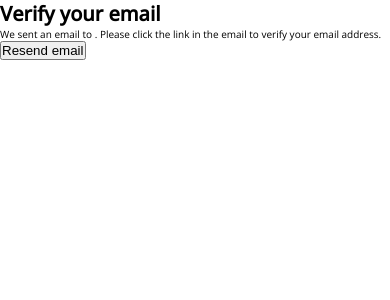
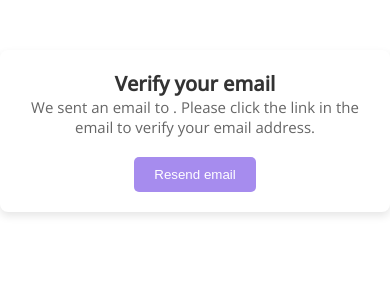
Before and after one commit to Furkan-Ozdemir/simple-crm, a React (Vite) app: page /verify-email in a window 390 px wide. Shown: the top 300 px of the page. Built offline with nearby package versions, Linux system fonts and the light colour scheme; no server answers.

Commit message:
Refactor email component styles and responsiveness

```diff
--- a/src/components/Email/Email.jsx
+++ b/src/components/Email/Email.jsx
@@ -1,7 +1,21 @@
+/* eslint-disable react/prop-types */
 import "./Email.scss";
-export default function Email() {
+export default function Email({
+  name,
+  topic,
+  email,
+  setEmailBody,
+  body,
+  setTopic,
+  setName,
+}) {
+  const handleEmail = () => {
+    setEmailBody(body);
+    setTopic(topic);
+    setName(name);
+  };
   return (
-    <div className="email">
+    <div className="email" onClick={handleEmail}>
       <div className="email__date">6d ago</div>
       <div className="email__star">
         <svg
@@ -20,9 +34,9 @@ export default function Email() {
           <img src="/images/placeholder-person.jpg" alt="" />
         </div>
         <div className="email__sender__fields">
-          <div className="email__sender__fields__name">John Smith</div>
-          <div className="email__sender__fields__topic">Re: Hire me </div>
-          <div className="email__sender__fields__email">john@email.com</div>
+          <div className="email__sender__fields__name">{name}</div>
+          <div className="email__sender__fields__topic">{topic} </div>
+          <div className="email__sender__fields__email">{email}</div>
         </div>
       </div>
     </div>
--- a/src/components/Email/Email.scss
+++ b/src/components/Email/Email.scss
@@ -46,11 +46,19 @@
         font-size: 1.5rem;
         font-weight: bold;
         margin-bottom: 0.5rem;
+        max-width: 150px;
+        overflow: hidden;
+        white-space: nowrap;
+        text-overflow: ellipsis;
       }
       &__topic {
         font-size: 1.2rem;
         font-weight: 500;
         margin-bottom: 0.3rem;
+        max-width: 150px;
+        overflow: hidden;
+        white-space: nowrap;
+        text-overflow: ellipsis;
       }
       &__email {
         color: #7f8c8d;
--- a/src/components/EmailList/EmailList.jsx
+++ b/src/components/EmailList/EmailList.jsx
@@ -1,27 +1,68 @@
+/* eslint-disable react/prop-types */
 import Email from "../Email/Email";
 import "./EmailList.scss";
 
-export default function EmailList() {
+export default function EmailList({
+  searchTerm,
+  setEmailBody,
+  setTopic,
+  setName,
+}) {
+  const emails = [
+    {
+      name: "Furkan Özdemir",
+      topic: "Applying for a job in Rutilea",
+      email: "ozthefur@gmail.com",
+      body: "Hey there, I would like to work with you !",
+    },
+    {
+      name: "Tsugumi Ohba",
+      topic: "New Anime Incoming",
+      email: "a@b.com",
+      body: " Hello, I am working on Death Note 2. Which will be longer that the first version. If you are interested follow me on Instagram",
+    },
+    {
+      name: "株式会社RUTILEA 採用担当",
+      topic: "You are hired",
+      email: "recruit@rutilea.jobcan",
+      body: "Congratulations, you are hired !",
+    },
+    {
+      name: "John Doe",
+      topic: "Project Collaboration",
+      email: "john.doe@example.com",
+      body: "Hi, I came across your profile and would like to discuss a potential collaboration on a new project. Let me know if you're interested!",
+    },
+    {
+      name: "Jane Smith",
+      topic: "Meeting Tomorrow",
+      email: "jane.smith@example.com",
+      body: "Hello, we have a meeting scheduled for tomorrow at 2 PM. Please make sure to prepare the necessary materials. Thank you!",
+    },
+    {
+      name: "Alex Johnson",
+      topic: "Product Launch",
+      email: "alex.johnson@example.com",
+      body: "Hey, we are planning to launch a new product next month. I'd like your input on the marketing strategy. Can we set up a meeting to discuss this further?",
+    },
+  ];
+  const filteredEmails = emails.filter((email) =>
+    email.name.toLowerCase().includes(searchTerm.toLowerCase())
+  );
   return (
     <div className="emailList">
-      <Email />
-      <Email />
-      <Email />
-      <Email />
-      <Email />
-      <Email />
-      <Email />
-      <Email />
-      <Email />
-      <Email />
-      <Email />
-      <Email />
-      <Email />
-      <Email />
-      <Email />
-      <Email />
-      <Email />
-      <Email />
+      {filteredEmails.map((email, index) => (
+        <Email
+          key={index}
+          name={email.name}
+          topic={email.topic}
+          email={email.email}
+          setEmailBody={setEmailBody}
+          body={email.body}
+          setTopic={setTopic}
+          setName={setName}
+        />
+      ))}
     </div>
   );
 }
--- a/src/pages/Inbox/Inbox.jsx
+++ b/src/pages/Inbox/Inbox.jsx
@@ -2,7 +2,14 @@ import { useEffect } from "react";
 import EmailList from "../../components/EmailList/EmailList";
 import "./Inbox.scss";
 import Profile from "../Profile/Profile";
+import { useState } from "react";
+
 export default function Inbox() {
+  const [searchTerm, setSearchTerm] = useState("");
+  const [emailBody, setEmailBody] = useState("");
+  const [topic, setTopic] = useState("");
+  const [name, setName] = useState("");
+
   useEffect(() => {
     const nav = document.getElementsByClassName("inbox__nav")[0];
     const tabs = document.getElementsByClassName("inbox__tabs")[0];
@@ -17,9 +24,13 @@ export default function Inbox() {
       "inbox__main__email__header"
     )[0];
     emailBody.style.height = `${
-      window.innerHeight - nav.offsetHeight - tabs.offsetHeight - emailHeader.offsetHeight
+      window.innerHeight -
+      nav.offsetHeight -
+      tabs.offsetHeight -
+      emailHeader.offsetHeight
     }px`;
   });
+
   return (
     <>
       <nav className="inbox__nav">
@@ -29,7 +40,13 @@ export default function Inbox() {
           className="inbox__nav__image"
         />
         <div className="inbox__nav__search">
-          <input type="search" name="search" placeholder="Search" />
+          <input
+            type="search"
+            name="search"
+            placeholder="Search"
+            value={searchTerm}
+            onChange={(e) => setSearchTerm(e.target.value)}
+          />
           <button type="submit">
             <svg
               xmlns="http://www.w3.org/2000/svg"
@@ -97,7 +114,12 @@ export default function Inbox() {
       <main className="inbox__main">
         <aside className="inbox__main__aside">
           <div className="inbox__main__aside__emailList">
-            <EmailList />
+            <EmailList
+              searchTerm={searchTerm}
+              setEmailBody={setEmailBody}
+              setTopic={setTopic}
+              setName={setName}
+            />
           </div>
         </aside>
         <div className="inbox__main__email">
@@ -105,7 +127,9 @@ export default function Inbox() {
             <div className="image_and_name">
               <img src="/images/placeholder-person.jpg" alt="" width={50} />
               <div className="image_and_name__person">
-                <div className="image_and_name__person__name">John Smith</div>
+                <div className="image_and_name__person__name">
+                  {name || "No Name"}
+                </div>
                 <div className="image_and_name__person__date">
                   17.07.2021 Thursday
                 </div>
@@ -156,10 +180,11 @@ export default function Inbox() {
           </header>
           <div className="inbox__main__email__text">
             <div className="inbox__main__email__text__title">
-              RE: Hire me please
+              {topic || "Lorem ipsum dolor sit amet."}
             </div>
             <div className="inbox__main__email__text__body">
-              numquam impedit reiciendis dicta sunt, delectus voluptates blanditiis cum quas neque? Hic, iusto quas ex, repellendus eveniet et aperiam possimus adipisci neque illum quis quidem? Quam, minima dolorem eos quae tempora consequatur consequuntur facere quod sint vitae quis assumenda. Totam eveniet quos officiis possimus, ipsa nobis omnis cumque impedit magnam consequuntur veritatis dolores sed repellendus deleniti non et nihil molestiae exercitationem, repellat veniam. Expedita veniam, tempore obcaecati quasi, quidem sit suscipit odit quaerat amet aperiam rem dolore consectetur natus aut magni repellendus dolorem, nostrum ea vitae tempora. Voluptas assumenda deleniti voluptates obcaecati odit voluptatibus earum molestiae, nihil nostrum maiores laborum, labore a aliquam aliquid harum minus enim, necessitatibus libero id. Culpa q, deserunt? Delectus deserunt unde ad et commodi omnis quisquam temporibus expedita officia natus soluta autem voluptas, maiores assumen
+              {emailBody ||
+                "Lorem ipsum dolor sit amet consectetur, adipisicing elit. Illum facere porro dicta architecto minus obcaecati illo dolores est consequuntur distinctio, quaerat tempora nostrum rem accusamus ullam eaque sunt repellat voluptate earum exercitationem quisquam natus? Iusto error autem omnis, minus laboriosam nesciunt libero, maiores dicta similique, necessitatibus aut recusandae repudiandae incidunt!"}
             </div>
           </div>
         </div>
--- a/src/pages/Inbox/Inbox.scss
+++ b/src/pages/Inbox/Inbox.scss
@@ -29,6 +29,10 @@
         &:focus {
           outline: none;
           width: 400px;
+
+          @media (width <= 800px) {
+            width: 200px;
+          }
         }
       }
       button {
@@ -98,7 +102,7 @@
         .image_and_name {
           place-self: center start;
           display: grid;
-          grid-template-columns: 1fr 1fr;
+          grid-template-columns: 100px 1fr;
           img {
             border-radius: 50%;
             aspect-ratio: 1/1;
@@ -142,12 +146,18 @@
               font-size: 1.5rem;
               font-weight: 500;
               text-wrap: nowrap;
+              @media (width <= 932px) {
+                display: none;
+              }
             }
           }
         }
       }
       &__text {
         padding-inline: 11.8rem;
+        @media (width <= 1024px) {
+          padding-inline: 5rem;
+        }
         &__title {
           font-size: 2rem;
           font-weight: bold;
--- a/src/pages/VerifyEmail/VerifyEmail.jsx
+++ b/src/pages/VerifyEmail/VerifyEmail.jsx
@@ -3,6 +3,7 @@ import { useState, useEffect } from "react";
 import { auth } from "../../firebase";
 import { sendEmailVerification } from "firebase/auth";
 import { useNavigate } from "react-router-dom";
+import styles from "./VerifyEmail.module.scss";
 
 export default function VerifyEmail() {
   const { currentUser } = useAuthValue();
@@ -48,13 +49,17 @@ export default function VerifyEmail() {
   }, [timeActive, time, setTimeActive]);
 
   return (
-    <div>
-      <h1>Verify your email</h1>
-      <p>
-        We sent an email to {currentUser?.email}. Please click the link in the
-        email to verify your email address.
+    <div className={styles.container}>
+      <h1 className={styles.header}>Verify your email</h1>
+      <p className={styles.text}>
+        We sent an email to <span>{currentUser?.email}</span> . Please click the
+        link in the email to verify your email address.
       </p>
-      <button onClick={resendEmail} disabled={timeActive}>
+      <button
+        onClick={resendEmail}
+        disabled={timeActive}
+        className={styles.button}
+      >
         Resend email {timeActive && time}
       </button>
     </div>
--- /dev/null
+++ b/src/pages/VerifyEmail/VerifyEmail.module.scss
@@ -0,0 +1,52 @@
+/* YourStyles.module.css */
+
+.container {
+  background-color: #fff;
+  border-radius: 8px;
+  padding: 20px;
+  box-shadow: 0 4px 8px rgba(0, 0, 0, 0.1);
+  text-align: center;
+
+  /* Center the container */
+  display: flex;
+  flex-direction: column;
+  justify-content: center;
+  align-items: center;
+
+  /* Adjust width as needed */
+  max-width: 400px;
+  margin: auto; /* This centers the container horizontally */
+  margin-top: 50px; /* Adjust top margin as needed */
+}
+
+.header {
+  color: #333;
+}
+
+.text {
+  color: #666;
+  margin-bottom: 20px;
+  font-size: 1.5rem;
+  span {
+    font-weight: bold;
+  }
+}
+
+.button {
+  background-color: #a68cee;
+  color: #fff;
+  padding: 10px 20px;
+  border: none;
+  border-radius: 5px;
+  cursor: pointer;
+  transition: background-color 0.3s ease;
+}
+
+.button:disabled {
+  background-color: #bdc3c7;
+  cursor: not-allowed;
+}
+
+.button:hover {
+  background-color: #c3b6e7;
+}
```
Also changed, not shown: src/pages/VerifyEmail/VerifyEmail.scss (deleted).
